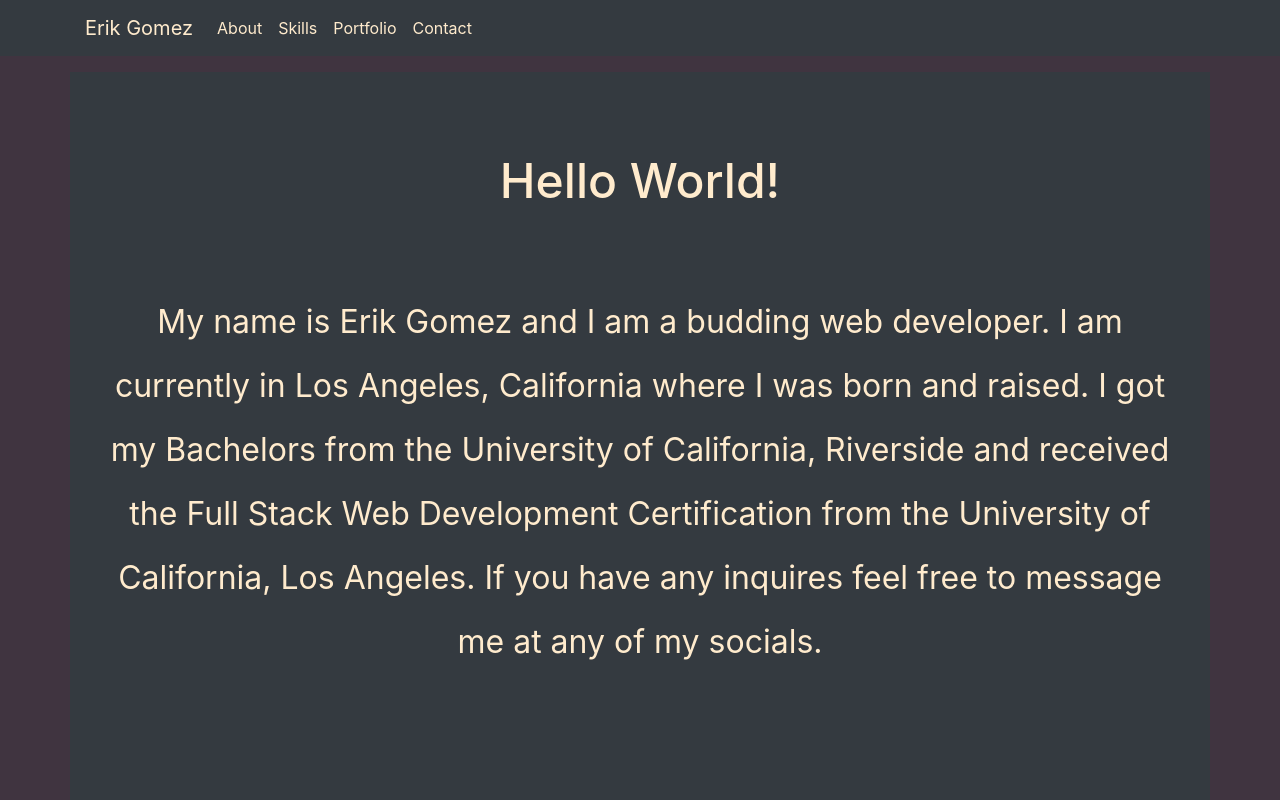
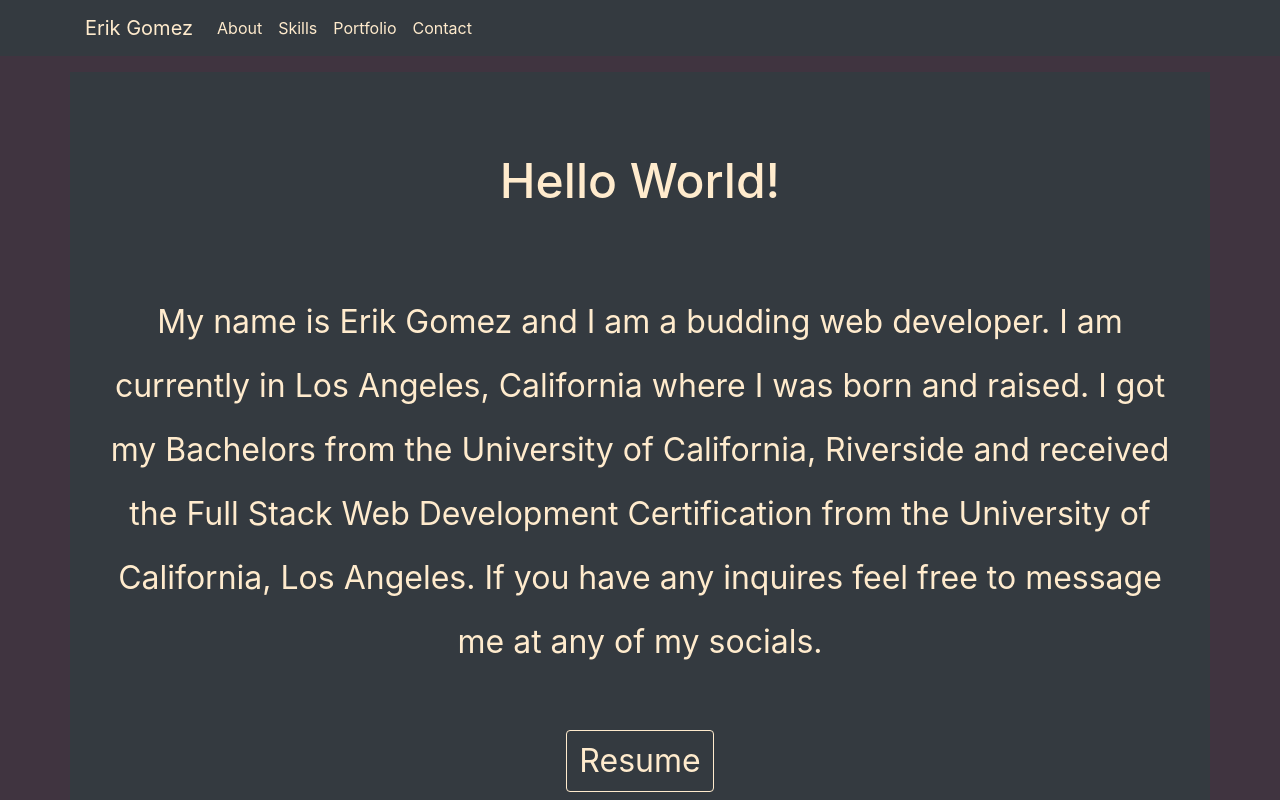
Before and after one commit to egome019/egome019.github.io, a React (Create React App) app: page / in a window 1280 px wide. Shown: the top 800 px of the page. Built offline with nearby package versions, Linux system fonts and the light colour scheme.

Commit message:
added resume button

```diff
--- a/src/pages/aboutPage.css
+++ b/src/pages/aboutPage.css
@@ -13,6 +13,15 @@ h1 {
 p {
 	font-size: 2rem;
 	line-height: 2;
+}
+
+.btn {
+	color: blanchedalmond !important;
+}
+
+.customBtn {
+	font-size: 2rem !important;
+	border-color: blanchedalmond !important;
 }
 
 @media (min-width: 1440px) {
@@ -34,7 +43,7 @@ p {
 		height: 80vh;
 	}
 	p {
-		font-size: 1.5rem;
+		font-size: 1rem;
 	}
 }
 
--- a/src/pages/aboutPage.js
+++ b/src/pages/aboutPage.js
@@ -1,6 +1,7 @@
 import React from "react";
 import Container from "react-bootstrap/Container";
 import Col from "react-bootstrap/Col";
+import Button from "react-bootstrap/Button";
 import "./aboutPage.css";
 
 export default function AboutPage() {
@@ -17,6 +18,15 @@ export default function AboutPage() {
 						University of California, Los Angeles. If you have any inquires feel
 						free to message me at any of my socials.
 					</p>
+					<br />
+					<Button
+						href="https://docs.google.com/document/d/1ztf9-M20HF-9xEMjs0bmzlAFcJc5sCZ6_JJAzPtPKf4/edit?usp=sharing"
+						target="_blank"
+						variant="outline-dark"
+						className="m-3 customBtn"
+					>
+						Resume
+					</Button>
 				</Col>
 			</Container>
 		</div>
```
Also changed, not shown: 1 other file (tests, documents, lock files or other folders).
